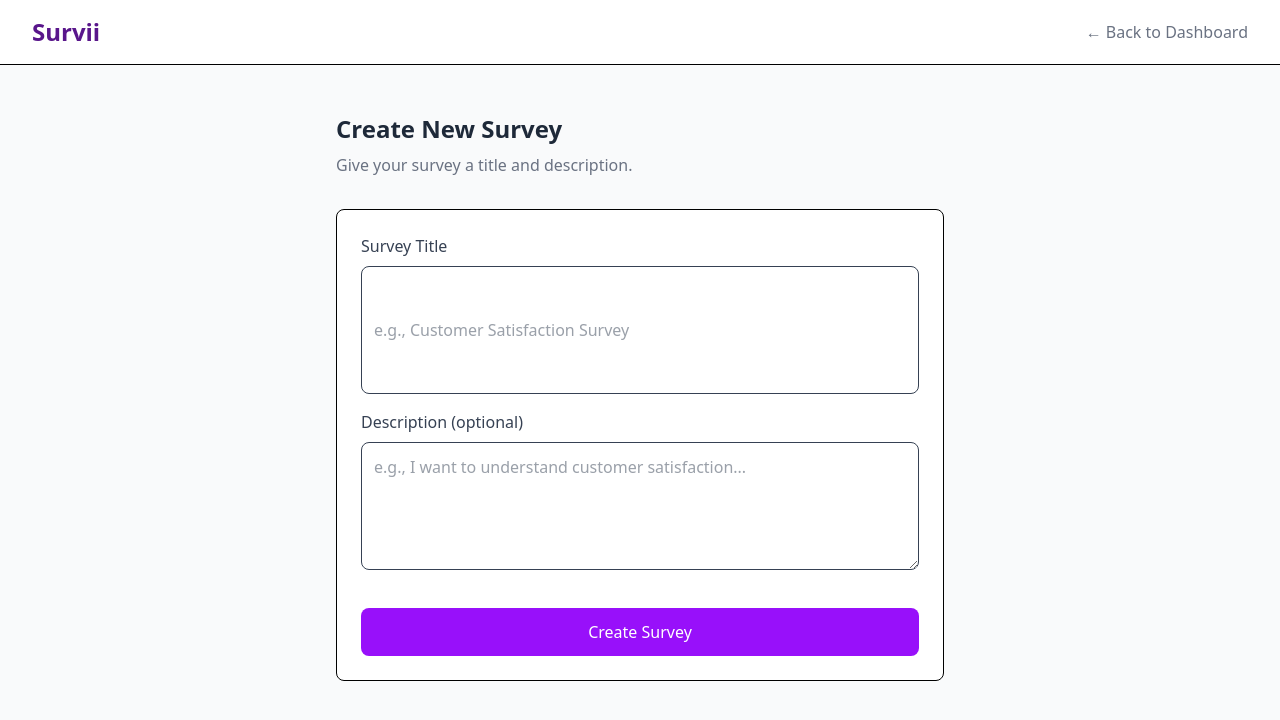
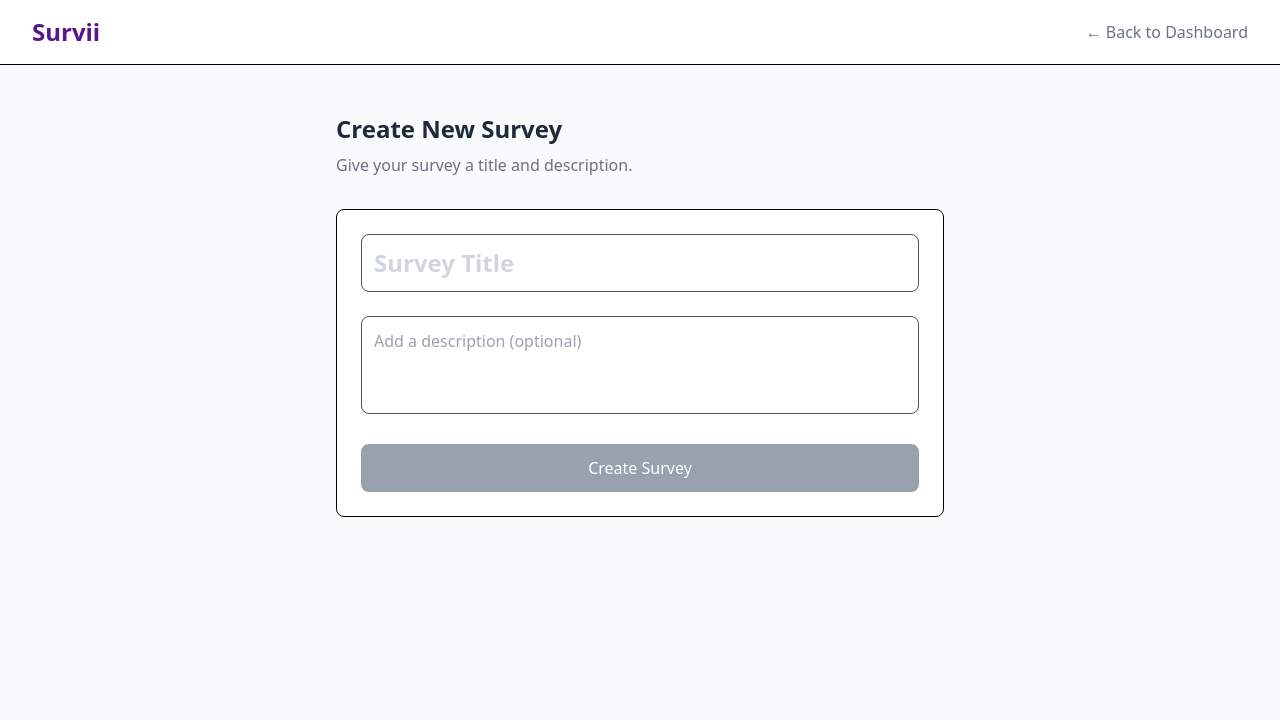
Before and after one commit to niloofar-shahsavar/survey-app, a React (Vite) app in the folder frontend/: page /create in a window 1280 px wide. Shown: the top 720 px of the page. Built offline with nearby package versions, Linux system fonts and the light colour scheme.

Commit message:
Complete Survey Editor: add questions feature & Improve CreateSurvey and SurveyEditor UI design

```diff
--- a/frontend/src/pages/CreateSurvey.jsx
+++ b/frontend/src/pages/CreateSurvey.jsx
@@ -77,34 +77,29 @@ function CreateSurvey() {
           onSubmit={handleSubmit}
           className="bg-white p-6 rounded-lg border"
         >
-          <div className="mb-4">
-            <label className="block text-gray-700 font-medium mb-2">
-              Survey Title
-            </label>
+          <div className="mb-6">
             <input
               type="text"
-              placeholder="e.g., Customer Satisfaction Survey"
+              placeholder="Survey Title"
               value={title}
               onChange={(e) => setTitle(e.target.value)}
               required
-              className="w-full h-32 p-3 border rounded-lg text-gray-700 focus:outline-none focus:border-purple-400"
+              className="w-full text-2xl font-bold p-3 text-gray-600 border rounded-lg focus:outline-none focus:border-purple-400 placeholder-gray-300"
             />
           </div>
-          <div className="mb-4">
-            <label className="block text-gray-700 font-medium mb-2">
-              Description (optional)
-            </label>
+          <div className="mb-6">
             <textarea
-              placeholder="e.g., I want to understand customer satisfaction..."
+              placeholder="Add a description (optional)"
               value={description}
               onChange={(e) => setDescription(e.target.value)}
-              className="w-full h-32 p-3 border rounded-lg text-gray-700 focus:outline-none focus:border-purple-400"
+              className="w-full p-3 text-gray-600 border rounded-lg focus:outline-none focus:border-purple-400 placeholder-gray-400 resize-none"
+              rows="3"
             />
           </div>
           <button
             type="submit"
             disabled={loading || !title}
-            className="w-full mt-4 px-4 py-3 bg-purple-600 text-white rounded-lg hover:bg-purple-700"
+            className="w-full px-4 py-3 bg-purple-600 text-white rounded-lg hover:bg-purple-700 disabled:bg-gray-400"
           >
             {loading ? "Creating..." : "Create Survey"}
           </button>
--- a/frontend/src/pages/SurveyEditor.jsx
+++ b/frontend/src/pages/SurveyEditor.jsx
@@ -24,7 +24,7 @@ const SurveyEditor = () => {
             headers: {
               Authorization: `Bearer ${token}`,
             },
-          },
+          }
         );
 
         if (!response.ok) {
@@ -45,13 +45,30 @@ const SurveyEditor = () => {
     fetchSurvey();
   }, [surveyId, navigate]);
 
-  if (loading) {
-    return (
-      <div className="min-h-screen bg-gray-50 flex items-center justify-center">
-        <div className="text-gray-500">Loading...</div>
-      </div>
-    );
-  }
+  const handleAddQuestion = async () => {
+    try {
+      const token = localStorage.getItem("access_token");
+      const response = await fetch(
+        `http://localhost:8000/surveys/${surveyId}/questions`,
+        {
+          method: "POST",
+          headers: {
+            "Content-Type": "application/json",
+            Authorization: `Bearer ${token}`,
+          },
+          body: JSON.stringify({ text: newQuestion }),
+        }
+      );
+
+      if (response.ok) {
+        const question = await response.json();
+        setQuestions([...questions, question]);
+        setNewQuestion("");
+      }
+    } catch (err) {
+      console.error("Error adding question:", err);
+    }
+  };
 
   if (loading) {
     return (
@@ -63,7 +80,6 @@ const SurveyEditor = () => {
 
   return (
     <div className="min-h-screen bg-gray-50">
-      {/* Navbar */}
       <nav className="flex justify-between items-center px-8 py-4 bg-white border-b">
         <div className="text-2xl font-bold text-purple-900">Survii</div>
         <Link to="/dashboard" className="text-gray-500 hover:text-purple-600">
@@ -71,9 +87,7 @@ const SurveyEditor = () => {
         </Link>
       </nav>
 
-      {/* Main Content */}
       <main className="max-w-3xl mx-auto px-8 py-8">
-        {/* Header */}
         <div className="flex justify-between items-center mb-6">
           <div>
             <h1 className="text-2xl font-bold text-gray-800">
@@ -93,7 +107,6 @@ const SurveyEditor = () => {
           </div>
         </div>
 
-        {/* Questions List */}
         {questions.length === 0 ? (
           <div className="bg-white p-8 rounded-lg border text-center">
             <p className="text-gray-500">
@@ -105,23 +118,23 @@ const SurveyEditor = () => {
             {questions.map((question, index) => (
               <div
                 key={question.id}
-                className="bg-white p-4 rounded-lg border flex justify-between items-center"
+                className="bg-white p-4 rounded-lg border flex justify-between items-center group"
               >
-                <div className="flex gap-3 items-start">
-                  <span className="text-gray-400 mt-1">⋮⋮</span>
-                  <div>
-                    <p className="text-sm text-gray-400 mb-1">
+                <div className="flex gap-3 items-start flex-1">
+                  <span className="text-gray-300 mt-1 cursor-grab">⋮⋮</span>
+                  <div className="flex-1">
+                    <p className="text-sm text-purple-500 font-medium mb-1">
                       Question {index + 1}
                     </p>
                     <p className="text-gray-800">{question.text}</p>
                   </div>
                 </div>
                 <div className="flex gap-2">
-                  <button className="text-gray-400 hover:text-purple-600">
-                    ✏️
+                  <button className="px-3 py-1 text-sm text-gray-600 border rounded hover:bg-gray-100">
+                    Edit
                   </button>
-                  <button className="text-gray-400 hover:text-red-500">
-                    🗑️
+                  <button className="px-3 py-1 text-sm text-red-500 border border-red-200 rounded hover:bg-red-50">
+                    Delete
                   </button>
                 </div>
               </div>
@@ -129,10 +142,22 @@ const SurveyEditor = () => {
           </div>
         )}
 
-        {/* Add Question */}
-        <button className="w-full mt-4 p-4 border-2 border-dashed border-gray-300 rounded-lg text-gray-500 hover:border-purple-400 hover:text-purple-600">
-          + Add Question
-        </button>
+        <div className="mt-4 bg-white p-4 rounded-lg border">
+          <input
+            type="text"
+            placeholder="Type your question here..."
+            value={newQuestion}
+            onChange={(e) => setNewQuestion(e.target.value)}
+            className="w-full p-3 border rounded-lg text-gray-700 focus:outline-none focus:border-purple-400"
+          />
+          <button
+            onClick={handleAddQuestion}
+            disabled={!newQuestion.trim()}
+            className="w-full mt-2 px-4 py-3 bg-purple-600 text-white rounded-lg hover:bg-purple-700 disabled:bg-gray-400"
+          >
+            + Add Question
+          </button>
+        </div>
       </main>
     </div>
   );
```
